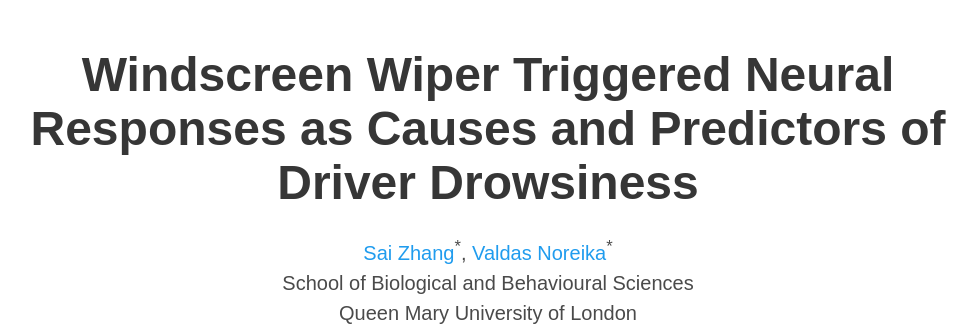
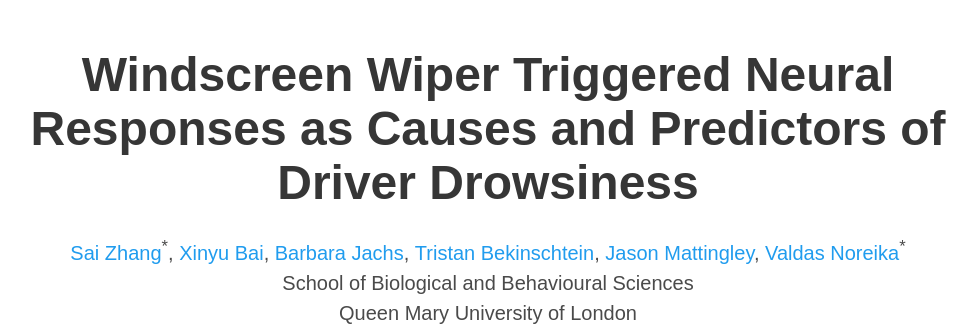
Before and after one commit to Catherine9811/Paperspace-Windscreen_Wiper_Entrainments, a plain HTML site: page index.html in a window 1280 px wide. Shown: the top 332 px of the page, without its empty margins (152-1129 px from the left). Drawn offline with nearby package versions, Linux system fonts and the light colour scheme; some icons are missing; a web font is replaced by a local one.

Commit message:
Updated co-authors

```diff
--- a/index.html
+++ b/index.html
@@ -64,6 +64,22 @@
               <span class="author-block">
                 <a href="https://www.qmul.ac.uk/sbbs/staff/saizhang.html" target="_blank">Sai
                   Zhang</a><sup>*</sup>,
+              </span>
+              <span class="author-block">
+                <a href="https://www.linkedin.com/in/xinyu-bai-a42514173/?originalSubdomain=uk" target="_blank">Xinyu
+                  Bai</a>,
+              </span>
+              <span class="author-block">
+                <a href="https://www.ccc-lab.org/barbara-jachs.html" target="_blank">Barbara
+                  Jachs</a>,
+              </span>
+              <span class="author-block">
+                <a href="https://neuroscience.cam.ac.uk/member/trisbke/" target="_blank">Tristan
+                  Bekinschtein</a>,
+              </span>
+              <span class="author-block">
+                <a href="https://qbi.uq.edu.au/profile/655/jason-mattingley" target="_blank">Jason
+                  Mattingley</a>,
               </span>
               <span class="author-block">
                 <a href="https://www.seresearch.qmul.ac.uk/cbb/people/vnoreika/" target="_blank">Valdas
```
Also changed, not shown: 1 other file.
